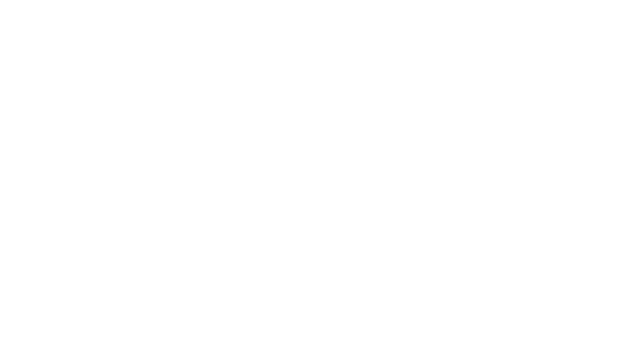
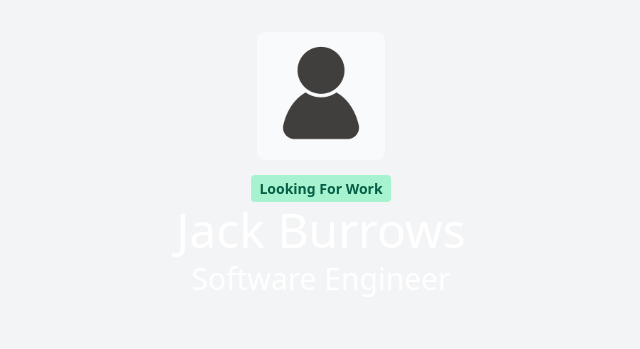
Before and after one commit to Jack-JB/Personal-Website, a plain HTML site: page public/html/index.html in a window 1280 px wide. Shown: the whole page, without its empty margins (319-959 px from the left). Drawn offline with nearby package versions, Linux system fonts and the light colour scheme.

Commit message:
Added header

```diff
--- a/public/html/index.html
+++ b/public/html/index.html
@@ -11,7 +11,21 @@
     <!-- Main stylesheet -->
     <link rel="stylesheet" href="../css/style.css">
 </head>
-<body>
+<body class="bg-gray-100">
+    <!-- Header -->
+    <header class="header-gradient text-white py-8">
+      <div class="container mx-auto px-4 text-center">
+        <!-- Avatar-style image -->
+        <div class="text-center">
+          <img
+            src="../img/avatar.jpg"
+            class="mx-auto mb-4 w-32 rounded-lg"
+            alt="Avatar"
+          />
+          <span class="mt-2 px-2 py-1 text-sm font-semibold text-green-800 bg-green-200 rounded">Looking For Work</span>
+          <h2 class="text-5xl font-medium leading-tight">Jack Burrows</h2>
+          <p class="text-3xl font-medium leading-tight mb-4">Software Engineer</p>
+        </div>
 
 </body>
 </html>
```
Also changed, not shown: public/img/avatar.jpg (added).
